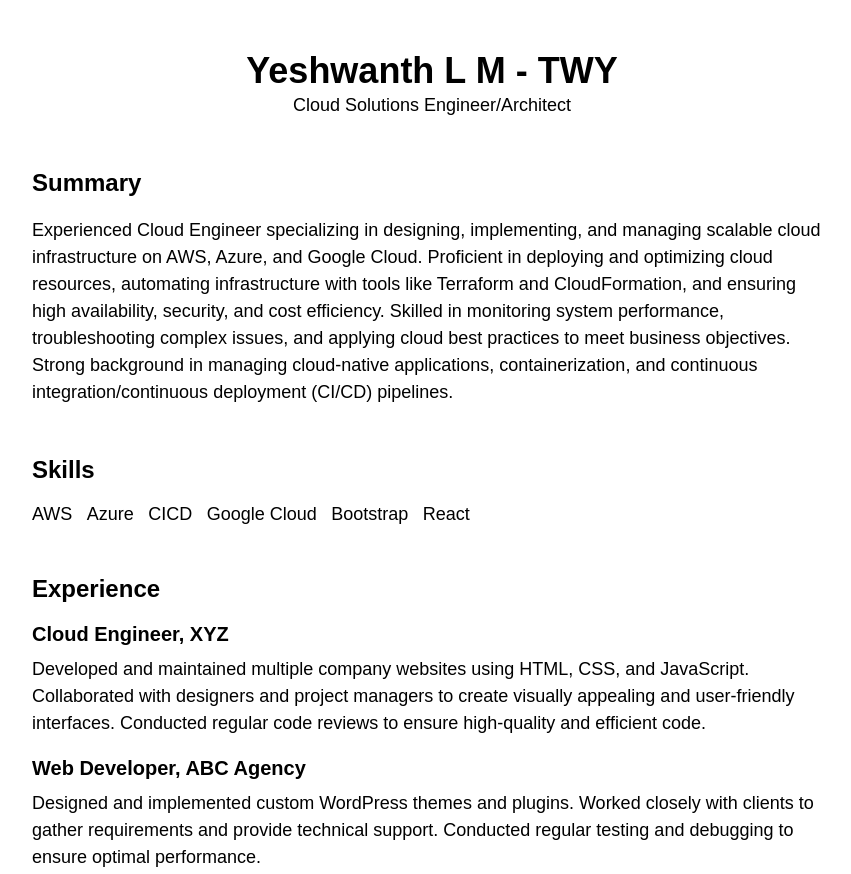
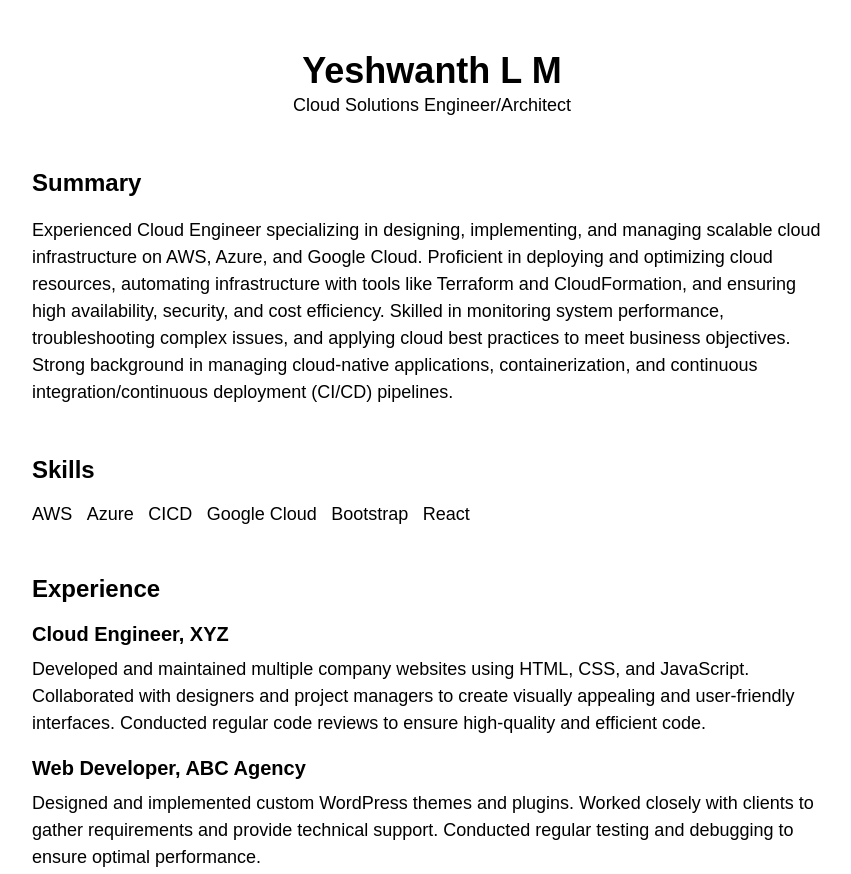
Before and after one commit to yeshwanthlm/AWS-Cloud-DevOps-Worshop-LIVE, a plain HTML site: page module-2-cicd/index.html in a window 1280 px wide. Shown: the top 874 px of the page, without its empty margins (208-1059 px from the left). Drawn offline with Linux system fonts and the light colour scheme.

Commit message:
Add files via upload

```diff
--- a/module-2-cicd/index.html
+++ b/module-2-cicd/index.html
@@ -7,7 +7,7 @@
 <body>
 	<div class="container">
 		<header>
-			<h1>Yeshwanth L M - TWY</h1>
+			<h1>Yeshwanth L M</h1>
 			<p>Cloud Solutions Engineer/Architect</p>
 		</header>
 		<section>
```
Also changed, not shown: 1 other file.
